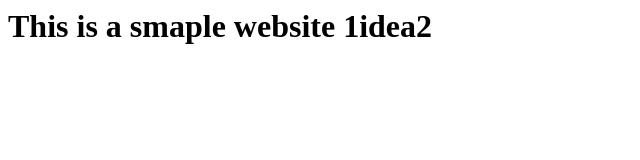
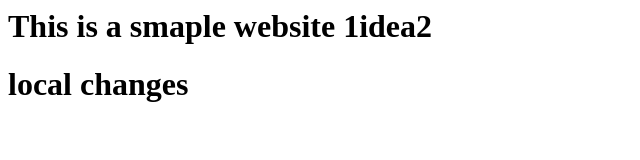
Before and after one commit to ananthabhat/mycart, a plain HTML site: page code/index.html in a window 1280 px wide. Shown: the whole page, without its empty margins (0-640 px from the left). Drawn offline with Linux system fonts and the light colour scheme.

Commit message:
added local change

```diff
--- a/code/index.html
+++ b/code/index.html
@@ -1 +1,2 @@
 <h1>This is a smaple website 1idea2</h1>
+<h1>local changes</h1>
```
